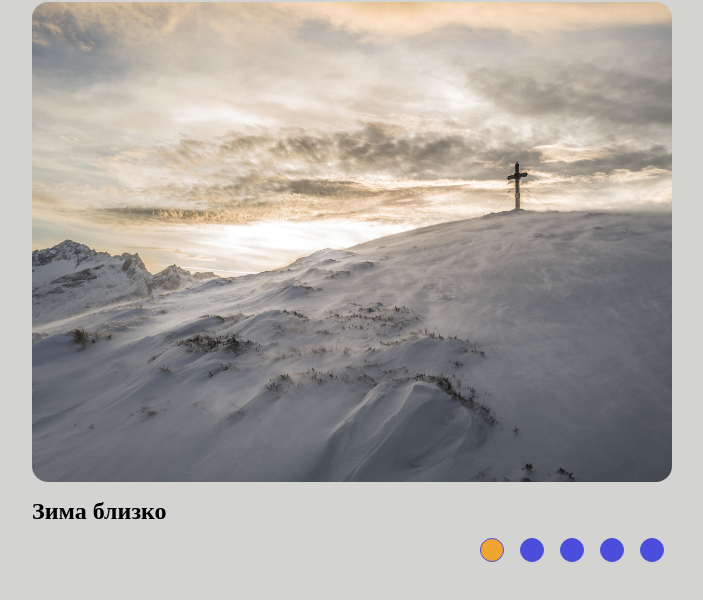
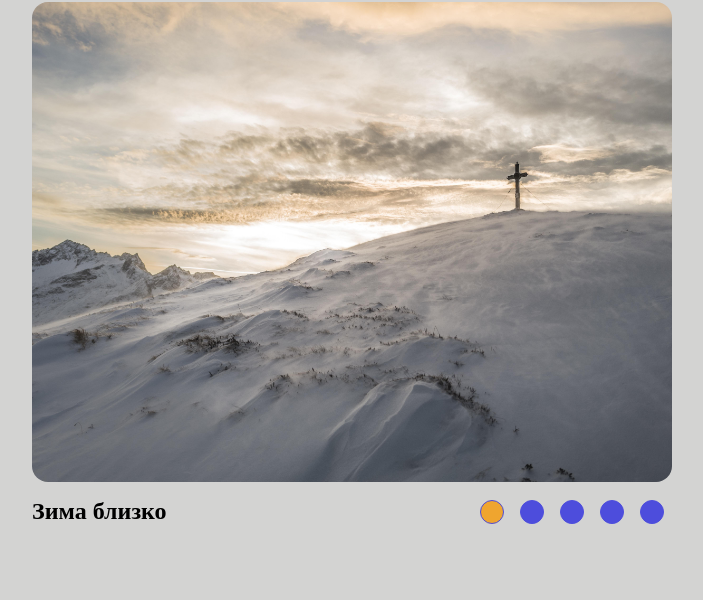
Before and after one commit to EugeneKovgan/cssMemSlider, a plain HTML site: page cssMemSlider/index.html in a window 1280 px wide. Shown: the part 86-686 px from the top of the page, without its empty margins (288-991 px from the left). Drawn offline with Linux system fonts and the light colour scheme; grey boxes are pictures that could not be loaded.

Commit message:
fix: fixed controls position (05/17/2022 11:43:29)

```diff
--- a/cssMemSlider/styles.css
+++ b/cssMemSlider/styles.css
@@ -34,7 +34,7 @@ h2 {
     margin-bottom: 1.75rem;
 }
 .footer {
-    margin: 3rem 0 1rem;
+    margin: 0.65rem 0 1rem;
     display: flex;
     justify-content: flex-end;
 }
```
